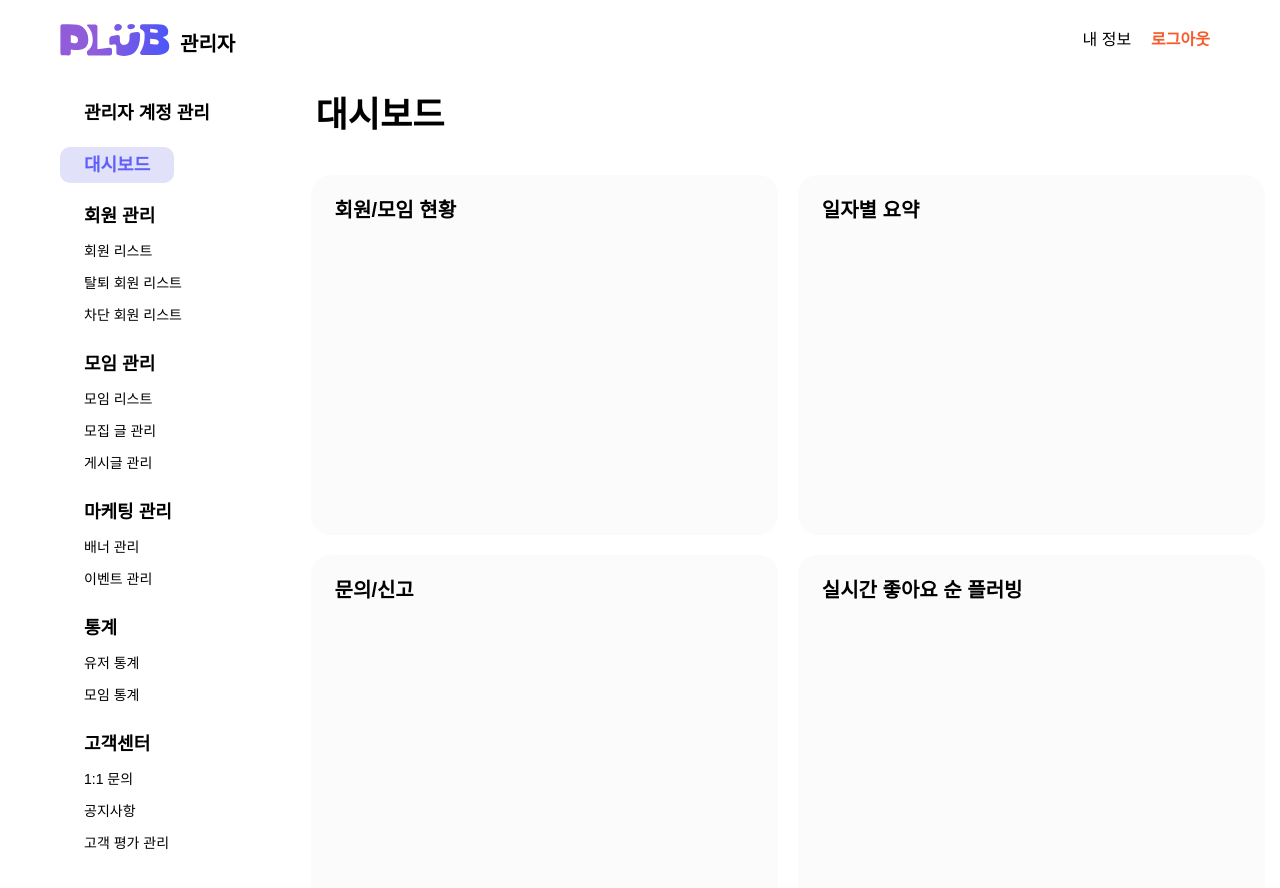
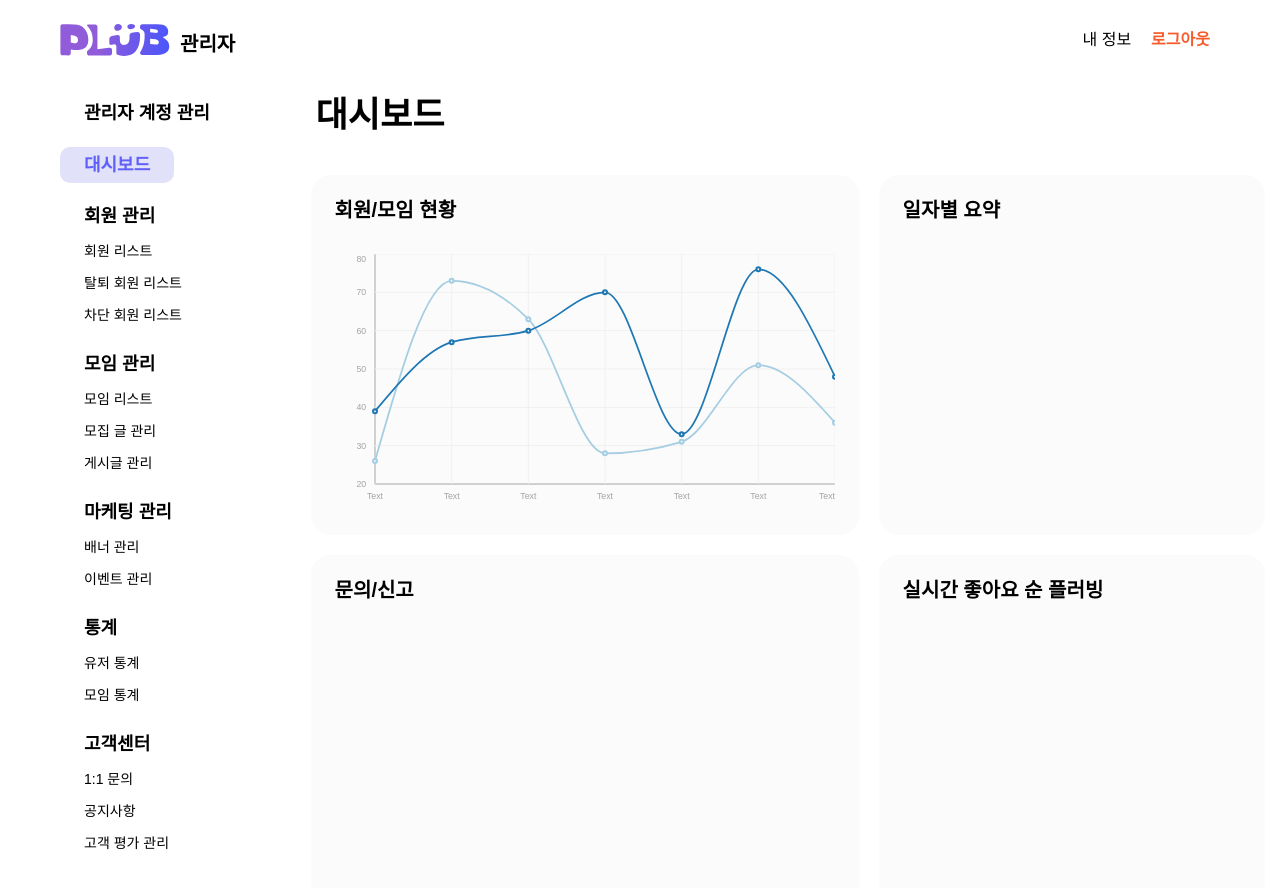
Before and after one commit to PLUB2022/PLUB-Web-Admin, a React (Vite) app: page /manage/dashboard in a window 1280 px wide. Shown: the top 888 px of the page. Built offline with nearby package versions, Linux system fonts and the light colour scheme; a web font is replaced by a local one.

Commit message:
feat: 회원/모임 현황 차트 시각화

```diff
--- a/package.json
+++ b/package.json
@@ -17,7 +17,8 @@
     "axios": "^1.2.2",
     "react": "^18.2.0",
     "react-dom": "^18.2.0",
-    "react-router-dom": "^6.7.0"
+    "react-router-dom": "^6.7.0",
+    "recharts": "^2.3.2"
   },
   "devDependencies": {
     "@types/react": "^18.0.27",
--- a/src/pages/Dashboard.tsx
+++ b/src/pages/Dashboard.tsx
@@ -1,8 +1,19 @@
 import styled from '@emotion/styled';
+import { CartesianGrid, Line, LineChart, XAxis, YAxis } from 'recharts';
 
 import { Title } from '../components/AdminInfo/resetPassword';
 import { TabTitle } from '../styles/Common';
 import { Container } from './AdminInfo';
+
+const data = [
+  { name: 'Text', user: 26, group: 39 },
+  { name: 'Text', user: 73, group: 57 },
+  { name: 'Text', user: 63, group: 60 },
+  { name: 'Text', user: 28, group: 70 },
+  { name: 'Text', user: 31, group: 33 },
+  { name: 'Text', user: 51, group: 76 },
+  { name: 'Text', user: 36, group: 48 },
+];
 
 const Dashboard = () => {
   return (
@@ -11,6 +22,42 @@ const Dashboard = () => {
       <GridContainer>
         <GridBox>
           <Title>회원/모임 현황</Title>
+          <LineChart
+            margin={{ top: 0, left: -20, right: 0, bottom: 0 }}
+            width={500}
+            height={260}
+            data={data}>
+            <XAxis
+              fontSize={8.75}
+              dataKey='name'
+              tick={{ fill: '#A3A3A3' }}
+              tickSize={0}
+              tickMargin={8.8}
+            />
+            <YAxis
+              tick={{ fill: '#A3A3A3' }}
+              fontSize={8.75}
+              tickSize={0}
+              tickMargin={8.8}
+              domain={[20, 80]}
+              tickCount={7}
+            />
+            <CartesianGrid stroke='#F0F0F0' />
+            <Line
+              type='monotone'
+              dataKey='user'
+              strokeWidth={1.75}
+              stroke='#A6CEE3'
+              dot={{ stroke: '#A6CEE3', strokeWidth: 4, r: 1 }}
+            />
+            <Line
+              type='monotone'
+              dataKey='group'
+              strokeWidth={1.75}
+              stroke='#1F78B4'
+              dot={{ stroke: '#1F78B4', strokeWidth: 4, r: 1 }}
+            />
+          </LineChart>
         </GridBox>
         <GridBox>
           <Title>일자별 요약</Title>
```
Also changed, not shown: 1 other file (tests, documents, lock files or other folders).
